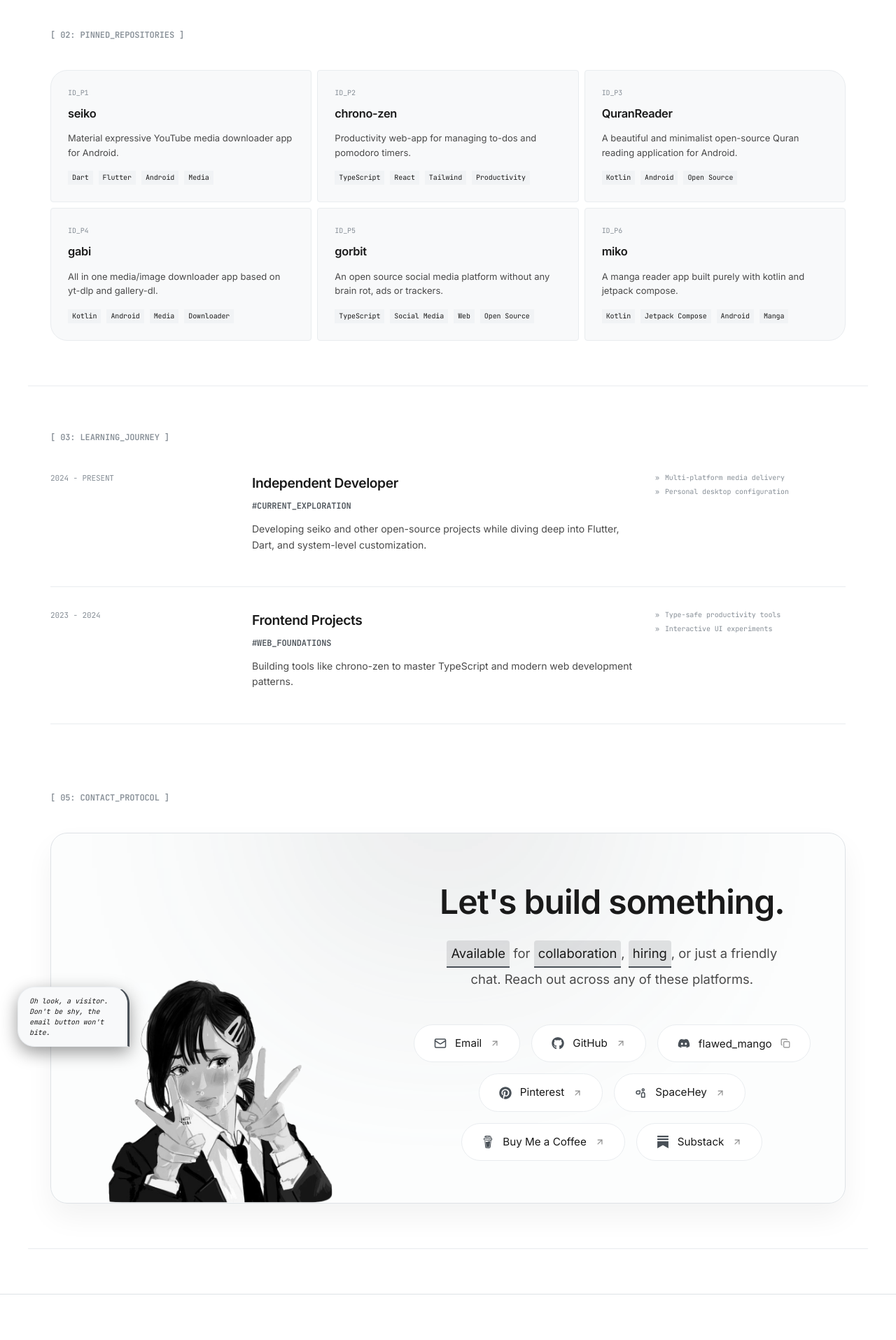
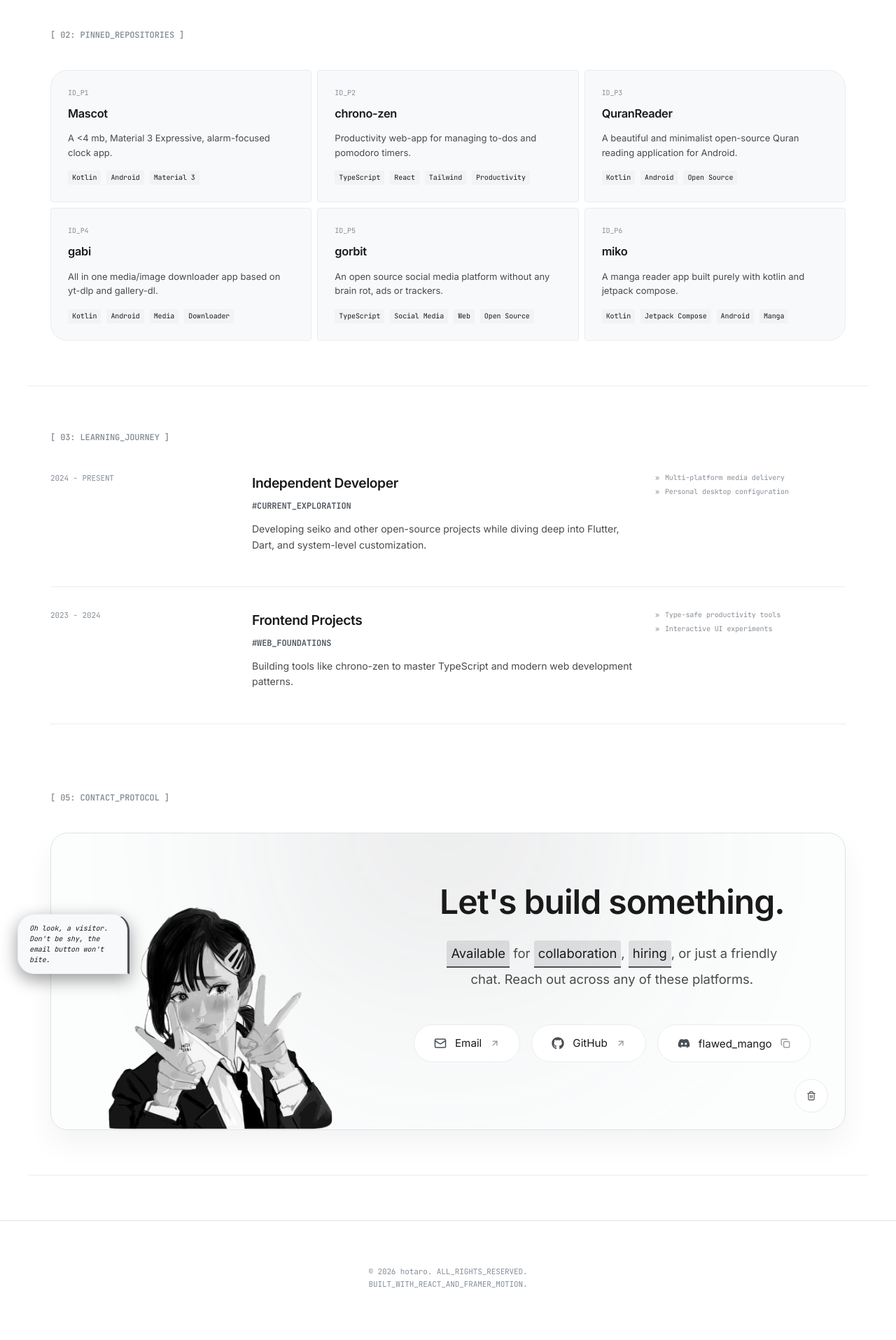
Before and after one commit to Hotaro26/dynamic_persona_web, a React (Vite) app: page / in a window 1280 px wide. Shown: the part 863-2778 px from the top of the page at 70% size. Built offline with nearby package versions, Linux system fonts and the light colour scheme.

Commit message:
feat: update contact links and replace seiko with mascot in projects

```diff
--- a/src/sections/Contact.tsx
+++ b/src/sections/Contact.tsx
@@ -1,5 +1,5 @@
 import { motion, AnimatePresence } from 'framer-motion';
-import { Mail, ArrowUpRight, Copy } from 'lucide-react';
+import { Mail, ArrowUpRight, Copy, Trash2, Skull } from 'lucide-react';
 import { FaGithub, FaDiscord, FaPinterest } from 'react-icons/fa';
 import { TbBrandSpacehey } from 'react-icons/tb';
 import { SiBuymeacoffee, SiSubstack } from 'react-icons/si';
@@ -20,6 +20,7 @@ const THOUGHTS = [
 
 export const Contact = () => {
   const [copied, setCopied] = useState(false);
+  const [showExtraLinks, setShowExtraLinks] = useState(false);
   const [currentImageIndex, setCurrentImageIndex] = useState(0);
   const [currentThoughtIndex, setCurrentThoughtIndex] = useState(0);
 
@@ -63,7 +64,7 @@ export const Contact = () => {
             border: '1px solid var(--border-strong)',
             background: 'color-mix(in srgb, var(--bg-secondary) 40%, transparent)',
             backdropFilter: 'blur(20px)',
-            padding: '60px 32px',
+            padding: '60px 32px 96px 32px',
             display: 'flex',
             flexDirection: 'column',
             alignItems: 'center',
@@ -150,12 +151,13 @@ export const Contact = () => {
                 <span className="contact-keyword">hiring</span>, or just a friendly chat. Reach out across any of these platforms.
               </p>
 
-              <div style={{ display: 'flex', gap: '16px', flexWrap: 'wrap', justifyContent: 'center' }}>
+              <motion.div layout style={{ display: 'flex', gap: '16px', flexWrap: 'wrap', justifyContent: 'center' }}>
                 <motion.a
+                  layout
                   href="mailto:sakibreza035@gmail.com"
                   whileHover={{ y: -4, background: 'var(--bg-tertiary)', borderColor: 'var(--accent)' }}
                   className="cursor-target"
-                  style={{ display: 'flex', alignItems: 'center', gap: '12px', padding: '14px 28px', textDecoration: 'none', color: 'var(--text-primary)', transition: 'all 0.2s ease', borderRadius: '100px', border: '1px solid var(--border-subtle)', background: 'var(--bg-primary)' }}
+                  style={{ display: 'flex', alignItems: 'center', gap: '12px', padding: '14px 28px', textDecoration: 'none', color: 'var(--text-primary)', transition: 'background 0.2s ease, border-color 0.2s ease', borderRadius: '100px', border: '1px solid var(--border-subtle)', background: 'var(--bg-primary)' }}
                 >
                   <Mail size={18} style={{ color: 'var(--accent)' }} />
                   <span style={{ fontWeight: 500, fontSize: '0.95rem' }}>Email</span>
@@ -163,11 +165,12 @@ export const Contact = () => {
                 </motion.a>
 
                 <motion.a
+                  layout
                   href="https://github.com/Hotaro26"
                   target="_blank" rel="noopener noreferrer"
                   whileHover={{ y: -4, background: 'var(--bg-tertiary)', borderColor: 'var(--accent)' }}
                   className="cursor-target"
-                  style={{ display: 'flex', alignItems: 'center', gap: '12px', padding: '14px 28px', textDecoration: 'none', color: 'var(--text-primary)', transition: 'all 0.2s ease', borderRadius: '100px', border: '1px solid var(--border-subtle)', background: 'var(--bg-primary)' }}
+                  style={{ display: 'flex', alignItems: 'center', gap: '12px', padding: '14px 28px', textDecoration: 'none', color: 'var(--text-primary)', transition: 'background 0.2s ease, border-color 0.2s ease', borderRadius: '100px', border: '1px solid var(--border-subtle)', background: 'var(--bg-primary)' }}
                 >
                   <FaGithub size={18} style={{ color: 'var(--accent)' }} />
                   <span style={{ fontWeight: 500, fontSize: '0.95rem' }}>GitHub</span>
@@ -175,22 +178,31 @@ export const Contact = () => {
                 </motion.a>
 
                 <motion.button
+                  layout
                   onClick={handleCopyDiscord}
                   whileHover={{ y: -4, background: 'var(--bg-tertiary)', borderColor: 'var(--accent)' }}
                   className="cursor-target"
-                  style={{ display: 'flex', alignItems: 'center', gap: '12px', padding: '14px 28px', color: 'var(--text-primary)', transition: 'all 0.2s ease', borderRadius: '100px', border: '1px solid var(--border-subtle)', background: 'var(--bg-primary)', cursor: 'pointer', fontFamily: 'inherit' }}
+                  style={{ display: 'flex', alignItems: 'center', gap: '12px', padding: '14px 28px', color: 'var(--text-primary)', transition: 'background 0.2s ease, border-color 0.2s ease', borderRadius: '100px', border: '1px solid var(--border-subtle)', background: 'var(--bg-primary)', cursor: 'pointer', fontFamily: 'inherit' }}
                 >
                   <FaDiscord size={18} style={{ color: 'var(--accent)' }} />
                   <span style={{ fontWeight: 500, fontSize: '0.95rem' }}>{copied ? 'Copied!' : 'flawed_mango'}</span>
                   <Copy size={14} style={{ opacity: 0.5 }} />
                 </motion.button>
 
+                <AnimatePresence>
+                  {showExtraLinks && (
+                    <>
                       <motion.a
+                        layout
+                        initial={{ opacity: 0, scale: 0.8, filter: 'blur(4px)' }}
+                        animate={{ opacity: 1, scale: 1, filter: 'blur(0px)' }}
+                        exit={{ opacity: 0, scale: 0.8, filter: 'blur(4px)' }}
+                        transition={{ duration: 0.2 }}
                         href="https://pinterest.com/Hotaro26"
                         target="_blank" rel="noopener noreferrer"
                         whileHover={{ y: -4, background: 'var(--bg-tertiary)', borderColor: 'var(--accent)' }}
                         className="cursor-target"
-                  style={{ display: 'flex', alignItems: 'center', gap: '12px', padding: '14px 28px', textDecoration: 'none', color: 'var(--text-primary)', transition: 'all 0.2s ease', borderRadius: '100px', border: '1px solid var(--border-subtle)', background: 'var(--bg-primary)' }}
+                        style={{ display: 'flex', alignItems: 'center', gap: '12px', padding: '14px 28px', textDecoration: 'none', color: 'var(--text-primary)', transition: 'background 0.2s ease, border-color 0.2s ease', borderRadius: '100px', border: '1px solid var(--border-subtle)', background: 'var(--bg-primary)', whiteSpace: 'nowrap' }}
                       >
                         <FaPinterest size={18} style={{ color: 'var(--accent)' }} />
                         <span style={{ fontWeight: 500, fontSize: '0.95rem' }}>Pinterest</span>
@@ -198,46 +210,129 @@ export const Contact = () => {
                       </motion.a>
 
                       <motion.a
+                        layout
+                        initial={{ opacity: 0, scale: 0.8, filter: 'blur(4px)' }}
+                        animate={{ opacity: 1, scale: 1, filter: 'blur(0px)' }}
+                        exit={{ opacity: 0, scale: 0.8, filter: 'blur(4px)' }}
+                        transition={{ duration: 0.2, delay: 0.05 }}
                         href="https://spacehey.com/hotaro"
                         target="_blank" rel="noopener noreferrer"
                         whileHover={{ y: -4, background: 'var(--bg-tertiary)', borderColor: 'var(--accent)' }}
                         className="cursor-target"
-                  style={{ display: 'flex', alignItems: 'center', gap: '12px', padding: '14px 28px', textDecoration: 'none', color: 'var(--text-primary)', transition: 'all 0.2s ease', borderRadius: '100px', border: '1px solid var(--border-subtle)', background: 'var(--bg-primary)' }}
+                        style={{ display: 'flex', alignItems: 'center', gap: '12px', padding: '14px 28px', textDecoration: 'none', color: 'var(--text-primary)', transition: 'background 0.2s ease, border-color 0.2s ease', borderRadius: '100px', border: '1px solid var(--border-subtle)', background: 'var(--bg-primary)', whiteSpace: 'nowrap' }}
                       >
                         <TbBrandSpacehey size={18} style={{ color: 'var(--accent)' }} />
                         <span style={{ fontWeight: 500, fontSize: '0.95rem' }}>SpaceHey</span>
                         <ArrowUpRight size={14} style={{ opacity: 0.5 }} />
                       </motion.a>
 
-                <motion.a
-                  href="https://buymeacoffee.com/oi.hotaro"
-                  target="_blank" rel="noopener noreferrer"
-                  whileHover={{ y: -4, background: 'var(--bg-tertiary)', borderColor: 'var(--accent)' }}
-                  className="cursor-target"
-                  style={{ display: 'flex', alignItems: 'center', gap: '12px', padding: '14px 28px', textDecoration: 'none', color: 'var(--text-primary)', transition: 'all 0.2s ease', borderRadius: '100px', border: '1px solid var(--border-subtle)', background: 'var(--bg-primary)' }}
-                >
-                  <SiBuymeacoffee size={18} style={{ color: 'var(--accent)' }} />
-                  <span style={{ fontWeight: 500, fontSize: '0.95rem' }}>Buy Me a Coffee</span>
-                  <ArrowUpRight size={14} style={{ opacity: 0.5 }} />
-                </motion.a>
 
                       <motion.a
+                        layout
+                        initial={{ opacity: 0, scale: 0.8, filter: 'blur(4px)' }}
+                        animate={{ opacity: 1, scale: 1, filter: 'blur(0px)' }}
+                        exit={{ opacity: 0, scale: 0.8, filter: 'blur(4px)' }}
+                        transition={{ duration: 0.2, delay: 0.15 }}
                         href="https://substack.com/@hotaro344?r=8kfre5&utm_campaign=profile&utm_medium=profile-page"
                         target="_blank" rel="noopener noreferrer"
                         whileHover={{ y: -4, background: 'var(--bg-tertiary)', borderColor: 'var(--accent)' }}
                         className="cursor-target"
-                  style={{ display: 'flex', alignItems: 'center', gap: '12px', padding: '14px 28px', textDecoration: 'none', color: 'var(--text-primary)', transition: 'all 0.2s ease', borderRadius: '100px', border: '1px solid var(--border-subtle)', background: 'var(--bg-primary)' }}
+                        style={{ display: 'flex', alignItems: 'center', gap: '12px', padding: '14px 28px', textDecoration: 'none', color: 'var(--text-primary)', transition: 'background 0.2s ease, border-color 0.2s ease', borderRadius: '100px', border: '1px solid var(--border-subtle)', background: 'var(--bg-primary)', whiteSpace: 'nowrap' }}
                       >
                         <SiSubstack size={18} style={{ color: 'var(--accent)' }} />
                         <span style={{ fontWeight: 500, fontSize: '0.95rem' }}>Substack</span>
                         <ArrowUpRight size={14} style={{ opacity: 0.5 }} />
                       </motion.a>
+                    </>
+                  )}
+                </AnimatePresence>
+              </motion.div>
             </div>
           </div>
+
+          <div className="graveyard-toggle">
+            <div className="graveyard-tooltip">
+              <Skull size={14} style={{ color: 'inherit' }} />
+              Graveyard
+            </div>
+            <button
+              onClick={() => setShowExtraLinks(!showExtraLinks)}
+              className={`graveyard-btn ${showExtraLinks ? 'active' : ''}`}
+              title="Toggle Graveyard Links"
+            >
+              <Trash2 size={20} />
+            </button>
           </div>
         </motion.div>
       </div>
       <style>{`
+        .graveyard-toggle {
+          position: absolute;
+          bottom: 24px;
+          right: 24px;
+          display: flex;
+          flex-direction: column;
+          align-items: center;
+          z-index: 10;
+        }
+
+        .graveyard-tooltip {
+          position: absolute;
+          bottom: 100%;
+          margin-bottom: 12px;
+          background: var(--bg-secondary);
+          border: 1px solid var(--border-subtle);
+          border-radius: 12px;
+          padding: 8px 12px;
+          display: flex;
+          align-items: center;
+          gap: 8px;
+          color: var(--text-primary);
+          font-size: 0.85rem;
+          font-weight: 500;
+          pointer-events: none;
+          box-shadow: 0 4px 12px rgba(0,0,0,0.2);
+          white-space: nowrap;
+          opacity: 0;
+          transform: translateY(10px) scale(0.9);
+          transition: all 0.2s cubic-bezier(0.16, 1, 0.3, 1);
+        }
+
+        .graveyard-toggle:hover .graveyard-tooltip {
+          opacity: 1;
+          transform: translateY(0) scale(1);
+        }
+
+        .graveyard-btn {
+          display: flex;
+          align-items: center;
+          justify-content: center;
+          width: 48px;
+          height: 48px;
+          color: var(--text-secondary);
+          border-radius: 100px;
+          border: 1px solid var(--border-subtle);
+          background: var(--bg-primary);
+          cursor: pointer;
+          font-family: inherit;
+          transition: all 0.2s ease;
+        }
+
+        .graveyard-toggle:hover .graveyard-btn,
+        .graveyard-btn.active {
+          background: var(--bg-tertiary);
+          border-color: var(--accent);
+          color: var(--accent);
+        }
+
+        .graveyard-toggle:hover .graveyard-btn {
+          transform: scale(1.05);
+        }
+
+        .graveyard-btn:active {
+          transform: scale(0.95);
+        }
+
         .contact-dialog-box {
           top: 10px;
           left: -80px;
@@ -255,7 +350,7 @@ export const Contact = () => {
 
         @media (min-width: 1024px) {
           .contact-image-wrapper {
-            margin-bottom: -60px;
+            margin-bottom: -96px;
             align-self: flex-end;
             align-items: flex-end;
           }
--- a/src/sections/Projects.tsx
+++ b/src/sections/Projects.tsx
@@ -7,11 +7,11 @@ import DecryptedText from '../components/DecryptedText';
 const PROJECTS = [
   {
     id: 'p1',
-    title: 'seiko',
-    description: 'Material expressive YouTube media downloader app for Android.',
-    longDescription: 'A multi-platform media downloader built with Flutter/Dart. It features a modern Material You design and supports Android, Linux, Windows, and iOS. Focused on performance and a high-quality user experience.',
-    tech: ['Dart', 'Flutter', 'Android', 'Media'],
-    links: { github: 'https://github.com/Hotaro26/seiko' }
+    title: 'Mascot',
+    description: 'A <4 mb, Material 3 Expressive, alarm-focused clock app.',
+    longDescription: 'An ultra-lightweight (<4 mb) alarm clock app built with Kotlin for Android. It features a modern Material 3 Expressive design and is focused on definitely getting you out of bed.',
+    tech: ['Kotlin', 'Android', 'Material 3'],
+    links: { github: 'https://github.com/Hotaro26/Mascot' }
   },
   {
     id: 'p2',
```
Lines whose indentation alone changed are shown as unchanged.
